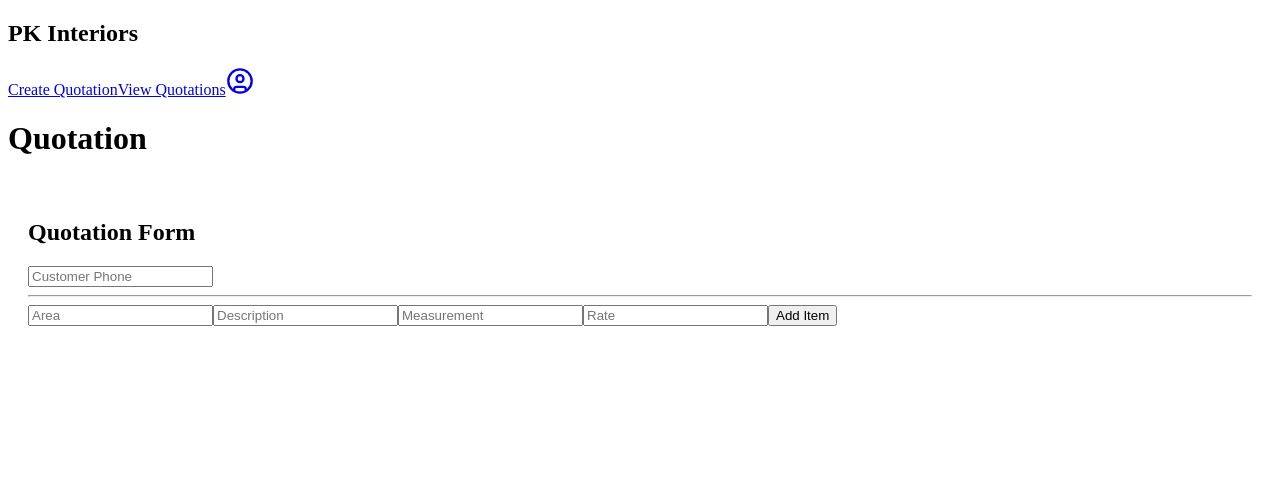
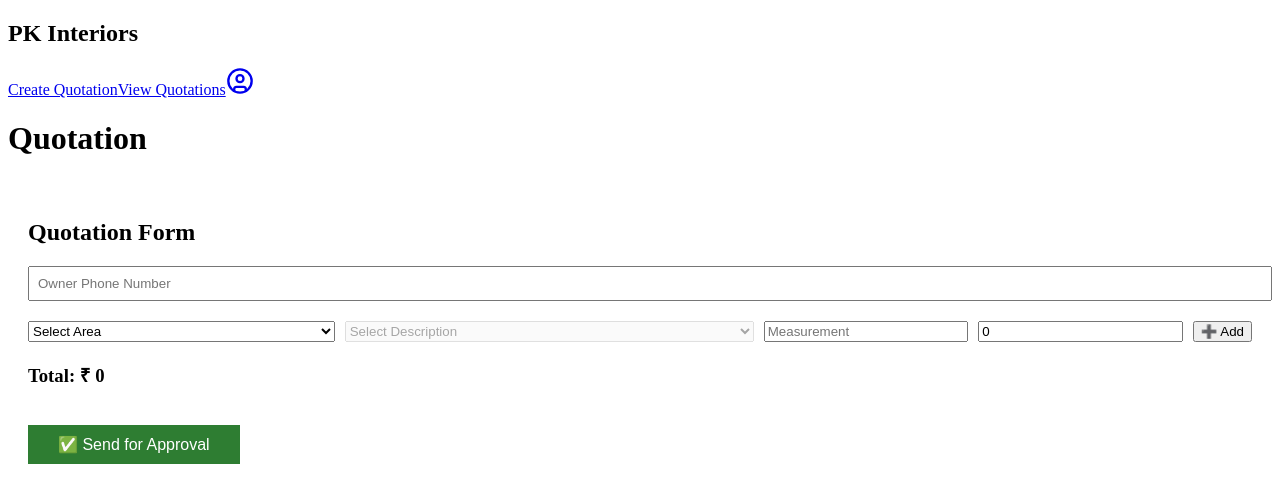
Before and after one commit to Gokilapraveen/pkinteriors, a React (Create React App) app in the folder frontend/: page /#/quotation in a window 1280 px wide. Shown: the top 502 px of the page. Built offline with nearby package versions, Linux system fonts and the light colour scheme.

Commit message:
update data

```diff
--- a/frontend/src/Component/Form/QuotationForm.js
+++ b/frontend/src/Component/Form/QuotationForm.js
@@ -1,129 +1,158 @@
-import React, { useState } from "react";
+import React, { useState, useEffect } from "react";
+import areasData from "../../JsonData/area.json";
 import axios from "axios";
 
 const API_BASE = "https://pkinteriors.onrender.com";
 
-function Quotation() {
-  const [phone, setPhone] = useState("");
+const QuotationForm = () => {
+  const [ownerPhone, setOwnerPhone] = useState("");
   const [area, setArea] = useState("");
   const [description, setDescription] = useState("");
   const [measurement, setMeasurement] = useState("");
-  const [rate, setRate] = useState("");
+  const [rate, setRate] = useState(0);
+  const [cost, setCost] = useState(0);
   const [items, setItems] = useState([]);
   const [loading, setLoading] = useState(false);
 
-  /* ---------------- ADD ITEM TO TABLE ---------------- */
-  const addItem = () => {
-    if (!area || !measurement || !rate) {
-      alert("Please fill all item fields");
+  const areas = areasData;
+
+  // Calculate cost whenever measurement or rate changes
+  const calculateCost = (m, r) => {
+    const val = parseFloat(m) * parseFloat(r);
+    setCost(!isNaN(val) ? val : 0);
+  };
+
+  // Handle description selection to set rate
+  const handleDescriptionChange = (value) => {
+    setDescription(value);
+    if (area) {
+      const selected = areas[area].find((d) => d.label === value);
+      if (selected) {
+        setRate(selected.rate);
+        calculateCost(measurement, selected.rate);
+      }
+    }
+  };
+
+  // Add item to table
+  const handleAddItem = () => {
+    if (!area || !description || !measurement) {
+      alert("Fill all fields");
       return;
     }
 
-    const cost = Number(measurement) * Number(rate);
+    if (isNaN(Number(measurement))) {
+      alert("Measurement must be a number");
+      return;
+    }
 
-    setItems([
-      ...items,
+    setItems((prev) => [
+      ...prev,
       {
+        id: Date.now(), // unique ID
         area,
         description,
         measurement: Number(measurement),
         rate: Number(rate),
-        cost,
+        cost: Number(cost),
       },
     ]);
 
-    // reset inputs
-    setArea("");
+    // Reset inputs
     setDescription("");
     setMeasurement("");
-    setRate("");
+    setRate(0);
+    setCost(0);
   };
 
-  /* ---------------- REMOVE ITEM ---------------- */
-  const removeItem = (index) => {
-    const updated = [...items];
-    updated.splice(index, 1);
-    setItems(updated);
+  // Remove item
+  const handleRemoveItem = (id) => {
+    setItems((prev) => prev.filter((item) => item.id !== id));
   };
 
-  /* ---------------- TOTAL ---------------- */
-  const totalCost = items.reduce((sum, i) => sum + i.cost, 0);
+  // Submit quotation to backend
+  const handleApprove = async () => {
+    if (!ownerPhone) {
+      alert("Enter owner phone number");
+      return;
+    }
 
-  /* ---------------- SUBMIT QUOTATION ---------------- */
-  const submitQuotation = async () => {
-    if (!phone || items.length === 0) {
-      alert("Phone and at least one item required");
+    if (items.length === 0) {
+      alert("Add at least one item");
       return;
     }
 
     try {
       setLoading(true);
-      await axios.post(`${API_BASE}/api/quotation`, {
-        phone,
+      const res = await axios.post(`${API_BASE}/api/quotation`, {
+        ownerPhone,
         items,
-        total_cost: totalCost,
       });
 
+      if (res.data.success) {
         alert("Quotation saved successfully ✅");
-
-      // reset all
-      setPhone("");
+        setOwnerPhone("");
         setItems([]);
+      } else {
+        alert(res.data.error || "Failed to save quotation");
+      }
     } catch (err) {
       console.error(err);
-      alert("Failed to save quotation ❌");
+      alert("Server error ❌");
     } finally {
       setLoading(false);
     }
   };
 
+  const totalCost = items.reduce((sum, i) => sum + i.cost, 0);
+
   return (
     <div style={{ padding: 20 }}>
       <h2>Quotation Form</h2>
 
-      {/* PHONE */}
       <input
-        type="text"
-        placeholder="Customer Phone"
-        value={phone}
-        onChange={(e) => setPhone(e.target.value)}
+        type="tel"
+        placeholder="Owner Phone Number"
+        value={ownerPhone}
+        onChange={(e) => setOwnerPhone(e.target.value)}
+        style={{ marginBottom: 20, width: "100%", padding: 8 }}
       />
 
-      <hr />
+      <div style={styles.formRow}>
+        <select value={area} onChange={(e) => setArea(e.target.value)}>
+          <option value="">Select Area</option>
+          {Object.keys(areas).map((a) => (
+            <option key={a}>{a}</option>
+          ))}
+        </select>
 
-      {/* ITEM INPUTS */}
-      <input
-        placeholder="Area"
-        value={area}
-        onChange={(e) => setArea(e.target.value)}
-      />
-
-      <input
-        placeholder="Description"
+        <select
           value={description}
-        onChange={(e) => setDescription(e.target.value)}
-      />
+          onChange={(e) => handleDescriptionChange(e.target.value)}
+          disabled={!area}
+        >
+          <option value="">Select Description</option>
+          {area &&
+            areas[area].map((d) => <option key={d.label}>{d.label}</option>)}
+        </select>
 
         <input
           type="number"
           placeholder="Measurement"
           value={measurement}
-        onChange={(e) => setMeasurement(e.target.value)}
+          onChange={(e) => {
+            setMeasurement(e.target.value);
+            calculateCost(e.target.value, rate);
+          }}
         />
 
-      <input
-        type="number"
-        placeholder="Rate"
-        value={rate}
-        onChange={(e) => setRate(e.target.value)}
-      />
+        <input type="number" readOnly value={cost} placeholder="Cost" />
 
-      <button onClick={addItem}>Add Item</button>
+        <button onClick={handleAddItem}>➕ Add</button>
+      </div>
 
-      {/* TABLE */}
       {items.length > 0 && (
-        <>
-          <table border="1" cellPadding="8" style={{ marginTop: 20 }}>
+        <table style={styles.table}>
           <thead>
             <tr>
               <th>Area</th>
@@ -135,30 +164,56 @@ function Quotation() {
             </tr>
           </thead>
           <tbody>
-              {items.map((item, i) => (
-                <tr key={i}>
+            {items.map((item) => (
+              <tr key={item.id}>
                 <td>{item.area}</td>
                 <td>{item.description}</td>
                 <td>{item.measurement}</td>
-                  <td>{item.rate}</td>
-                  <td>₹ {item.cost}</td>
+                <td>₹{item.rate}</td>
+                <td>₹{item.cost}</td>
                 <td>
-                    <button onClick={() => removeItem(i)}>❌</button>
+                  <button onClick={() => handleRemoveItem(item.id)}>❌</button>
                 </td>
               </tr>
             ))}
           </tbody>
         </table>
+      )}
 
-          <h3>Total: ₹ {totalCost}</h3>
+      <h3>Total: ₹ {totalCost.toLocaleString()}</h3>
 
-          <button onClick={submitQuotation} disabled={loading}>
-            {loading ? "Saving..." : "Submit Quotation"}
+      <button
+        style={{ ...styles.approveBtn, opacity: loading ? 0.6 : 1 }}
+        onClick={handleApprove}
+        disabled={loading}
+      >
+        {loading ? "Sending..." : "✅ Send for Approval"}
       </button>
-        </>
-      )}
     </div>
   );
-}
+};
 
-export default Quotation;
+const styles = {
+  formRow: {
+    display: "grid",
+    gridTemplateColumns: "1.5fr 2fr 1fr 1fr auto",
+    gap: 10,
+    marginBottom: 20,
+  },
+  table: {
+    width: "100%",
+    borderCollapse: "collapse",
+    marginBottom: 20,
+  },
+  approveBtn: {
+    marginTop: 20,
+    padding: "10px 30px",
+    background: "#2e7d32",
+    color: "#fff",
+    border: "none",
+    fontSize: 16,
+    cursor: "pointer",
+  },
+};
+
+export default QuotationForm;
--- a/frontend/src/Component/admin-console/login/login.js
+++ b/frontend/src/Component/admin-console/login/login.js
@@ -5,35 +5,24 @@ import "./login.css";
 const API_BASE = "https://pkinteriors.onrender.com";
 
 function Login() {
-  /* ---------------- USERS ---------------- */
   const database = [
     { username: "admin", password: "admin123" },
     { username: "user2", password: "pass2" },
   ];
 
-  const errors = {
-    uname: "Invalid username",
-    pass: "Invalid password",
-  };
+  const errors = { uname: "Invalid username", pass: "Invalid password" };
 
   const [errorMessages, setErrorMessages] = useState({});
   const [quotations, setQuotations] = useState([]);
 
-  /* ---------------- LOGIN ---------------- */
   const handleSubmit = (e) => {
     e.preventDefault();
     const { uname, pass } = document.forms[0];
     const user = database.find((u) => u.username === uname.value);
 
-    if (!user) {
-      setErrorMessages({ name: "uname", message: errors.uname });
-      return;
-    }
-
-    if (user.password !== pass.value) {
-      setErrorMessages({ name: "pass", message: errors.pass });
-      return;
-    }
+    if (!user) return setErrorMessages({ name: "uname", message: errors.uname });
+    if (user.password !== pass.value)
+      return setErrorMessages({ name: "pass", message: errors.pass });
 
     sessionStorage.setItem("User", user.username);
     sessionStorage.setItem("Loggedin", "true");
@@ -41,11 +30,8 @@ function Login() {
   };
 
   const renderErrorMessage = (name) =>
-    name === errorMessages.name && (
-      <div className="error">{errorMessages.message}</div>
-    );
+    name === errorMessages.name && <div className="error">{errorMessages.message}</div>;
 
-  /* ---------------- FETCH ---------------- */
   const fetchQuotations = async () => {
     try {
       const res = await axios.get(`${API_BASE}/api/fetchquotations`);
@@ -56,84 +42,67 @@ function Login() {
   };
 
   useEffect(() => {
-    if (sessionStorage.getItem("Loggedin")) {
-      fetchQuotations();
-    }
+    if (sessionStorage.getItem("Loggedin")) fetchQuotations();
   }, []);
 
-  /* ---------------- LOGOUT ---------------- */
   const logoutSession = () => {
     sessionStorage.clear();
     setQuotations([]);
   };
 
-  /* ---------------- EDIT ---------------- */
-  const handleEdit = (phone, id) => {
+  const handleEdit = (id) => {
     setQuotations((prev) =>
-      prev.map((group) =>
-        group.owner_phone === phone
-          ? {
+      prev.map((group) => ({
         ...group,
         items: group.items.map((item) =>
           item.id === id ? { ...item, isEditing: true } : item
         ),
-            }
-          : group
-      )
+      }))
     );
   };
 
-  const handleInputChange = (phone, id, field, value) => {
+  const handleInputChange = (id, field, value) => {
     setQuotations((prev) =>
-      prev.map((group) =>
-        group.owner_phone === phone
-          ? {
+      prev.map((group) => ({
         ...group,
         items: group.items.map((item) => {
           if (item.id !== id) return item;
-
           const updated = { ...item, [field]: value };
-
           if (field === "measurement" || field === "rate") {
-                  const m = Number(updated.measurement || 0);
-                  const r = Number(updated.rate || 0);
-                  updated.cost = m * r;
+            updated.cost = Number(updated.measurement || 0) * Number(updated.rate || 0);
           }
-
           return updated;
         }),
-            }
-          : group
-      )
+      }))
     );
   };
 
-  /* ---------------- SAVE ---------------- */
-  const handleSave = async (phone, id) => {
-    const group = quotations.find((g) => g.owner_phone === phone);
-    const item = group?.items.find((i) => i.id === id);
-    if (!item) return;
+  const handleSave = async (id) => {
+    let itemToUpdate;
+    quotations.forEach((group) => {
+      group.items.forEach((item) => {
+        if (item.id === id) itemToUpdate = item;
+      });
+    });
+
+    if (!itemToUpdate) return;
 
     try {
       await axios.put(`${API_BASE}/api/quotation/${id}`, {
-        area: item.area,
-        description: item.description,
-        measurement: Number(item.measurement),
-        rate: Number(item.rate),
-        cost: Number(item.cost),
+        area: itemToUpdate.area,
+        description: itemToUpdate.description,
+        measurement: Number(itemToUpdate.measurement),
+        rate: Number(itemToUpdate.rate),
+        cost: Number(itemToUpdate.cost),
       });
 
       setQuotations((prev) =>
-        prev.map((group) =>
-          group.owner_phone === phone
-            ? {
+        prev.map((group) => ({
           ...group,
           items: group.items.map((i) =>
             i.id === id ? { ...i, isEditing: false } : i
           ),
-              }
-            : group
-        )
+        }))
       );
 
       alert("✅ Quotation updated");
@@ -143,19 +112,17 @@ function Login() {
     }
   };
 
-  /* ---------------- DELETE ---------------- */
-  const handleDelete = async (phone, id) => {
+  const handleDelete = async (id) => {
     if (!window.confirm("Delete this item?")) return;
 
     try {
       await axios.delete(`${API_BASE}/api/quotation/${id}`);
 
       setQuotations((prev) =>
-        prev.map((group) =>
-          group.owner_phone === phone
-            ? { ...group, items: group.items.filter((i) => i.id !== id) }
-            : group
-        )
+        prev.map((group) => ({
+          ...group,
+          items: group.items.filter((i) => i.id !== id),
+        }))
       );
 
       alert("🗑️ Deleted successfully");
@@ -165,22 +132,18 @@ function Login() {
     }
   };
 
-  /* ---------------- LOGIN UI ---------------- */
   const renderForm = (
     <div className="form">
       <form className="login" onSubmit={handleSubmit}>
         <input name="uname" placeholder="Username" required />
         {renderErrorMessage("uname")}
-
         <input name="pass" type="password" placeholder="Password" required />
         {renderErrorMessage("pass")}
-
         <button>Login</button>
       </form>
     </div>
   );
 
-  /* ---------------- DASHBOARD ---------------- */
   const renderDashboard = (
     <div className="dashboard">
       <h3>Welcome, {sessionStorage.getItem("User")}</h3>
@@ -188,9 +151,7 @@ function Login() {
 
       {quotations.map((group) => (
         <div key={group.owner_phone}>
-          <h4>
-            📞 {group.owner_phone} | 💰 ₹{group.total_cost}
-          </h4>
+          <h4>📞 {group.owner_phone} | 💰 ₹{group.total_cost}</h4>
 
           <table border="1">
             <thead>
@@ -215,12 +176,7 @@ function Login() {
                           type={field === "area" || field === "description" ? "text" : "number"}
                           value={item[field]}
                           onChange={(e) =>
-                            handleInputChange(
-                              group.owner_phone,
-                              item.id,
-                              field,
-                              e.target.value
-                            )
+                            handleInputChange(item.id, field, e.target.value)
                           }
                         />
                       ) : (
@@ -234,17 +190,11 @@ function Login() {
 
                   <td>
                     {item.isEditing ? (
-                      <button onClick={() => handleSave(group.owner_phone, item.id)}>
-                        💾
-                      </button>
+                      <button onClick={() => handleSave(item.id)}>💾</button>
                     ) : (
                       <>
-                        <button onClick={() => handleEdit(group.owner_phone, item.id)}>
-                          ✏️
-                        </button>
-                        <button onClick={() => handleDelete(group.owner_phone, item.id)}>
-                          🗑️
-                        </button>
+                        <button onClick={() => handleEdit(item.id)}>✏️</button>
+                        <button onClick={() => handleDelete(item.id)}>🗑️</button>
                       </>
                     )}
                   </td>
@@ -257,11 +207,7 @@ function Login() {
     </div>
   );
 
-  return (
-    <div className="app">
-      {!sessionStorage.getItem("Loggedin") ? renderForm : renderDashboard}
-    </div>
-  );
+  return <div className="app">{!sessionStorage.getItem("Loggedin") ? renderForm : renderDashboard}</div>;
 }
 
 export default Login;
```
Also changed, not shown: 1 other file (tests, documents, lock files or other folders). Lines whose indentation alone changed are shown as unchanged.
